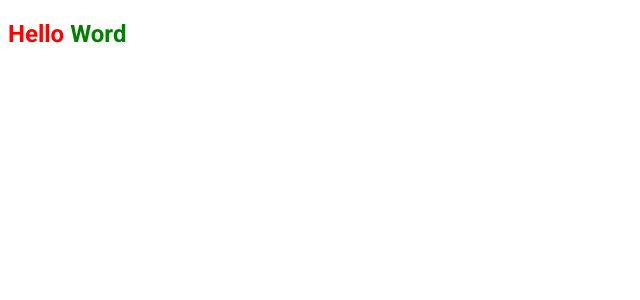
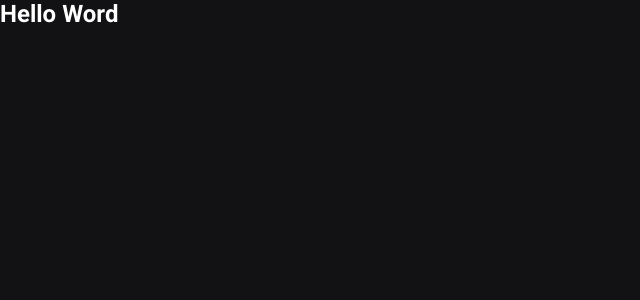
Before and after one commit to Unacon/ignews, a Next.js app: page / in a window 1280 px wide. Shown: the top 300 px of the page, without its empty margins (0-640 px from the left). Built offline with nearby package versions, Linux system fonts and the light colour scheme.

Commit message:
Atualização no css do projeto

```diff
--- a/src/pages/_app.tsx
+++ b/src/pages/_app.tsx
@@ -1,4 +1,5 @@
 import { AppProps } from "next/app";
+import "../styles/global.scss";
 
 function MyApp({ Component, pageProps }: AppProps) {
   return <Component {...pageProps} />;
--- a/src/pages/index.tsx
+++ b/src/pages/index.tsx
@@ -1,8 +1,14 @@
-import styles from "../styles/home.module.scss";
+import Head from "next/head";
+
 export default function Home() {
   return (
-    <h2 className={styles.title}>
-      Hello <span>Word</span>
-    </h2>
+    <>
+      <Head>
+        <title>Inicío | ig.news</title>
+      </Head>
+      <h2>
+        Hello <span>Word</span>
+      </h2>
+    </>
   );
 }
--- /dev/null
+++ b/src/styles/global.scss
@@ -0,0 +1,51 @@
+* {
+  margin: 0;
+  padding: 0;
+  box-sizing: border-box;
+}
+
+:root {
+  --white: #ffffff;
+
+  --gray-100: #e1e1e6;
+  --gray-300: #a8a8b3;
+  --gray-900: #121214;
+
+  -cyan-500: #61dafb;
+  --yellow-500: #eba417;
+}
+
+@media (max-width: 1080px) {
+  html {
+    font-size: 93.75%;
+  }
+}
+
+@media (max-width: 720) {
+  html {
+    font-size: 87.5%;
+  }
+}
+
+body {
+  background: var(--gray-900);
+  color: var(--white);
+}
+
+body,
+input,
+select,
+textarea,
+select,
+button {
+  font: 400 1rem "Roboto", sans-serif;
+}
+
+button {
+  cursor: pointer;
+}
+
+a {
+  color: inherit;
+  text-decoration: none;
+}
--- a/src/styles/home.module.scss
+++ /dev/null
@@ -1,7 +0,0 @@
-.title {
-  color: red;
-  font-family: Roboto;
-  span {
-    color: green;
-  }
-}
```
